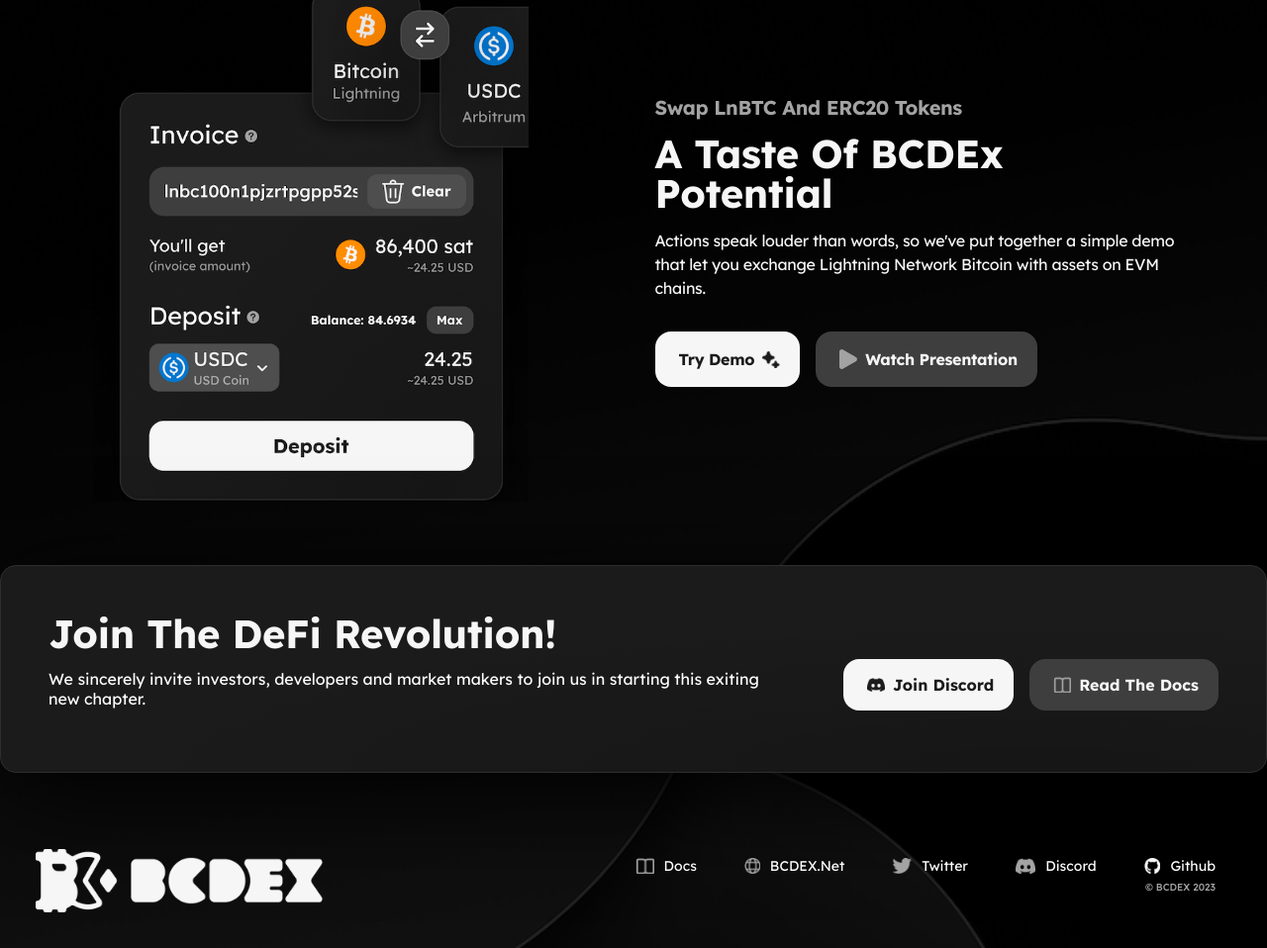
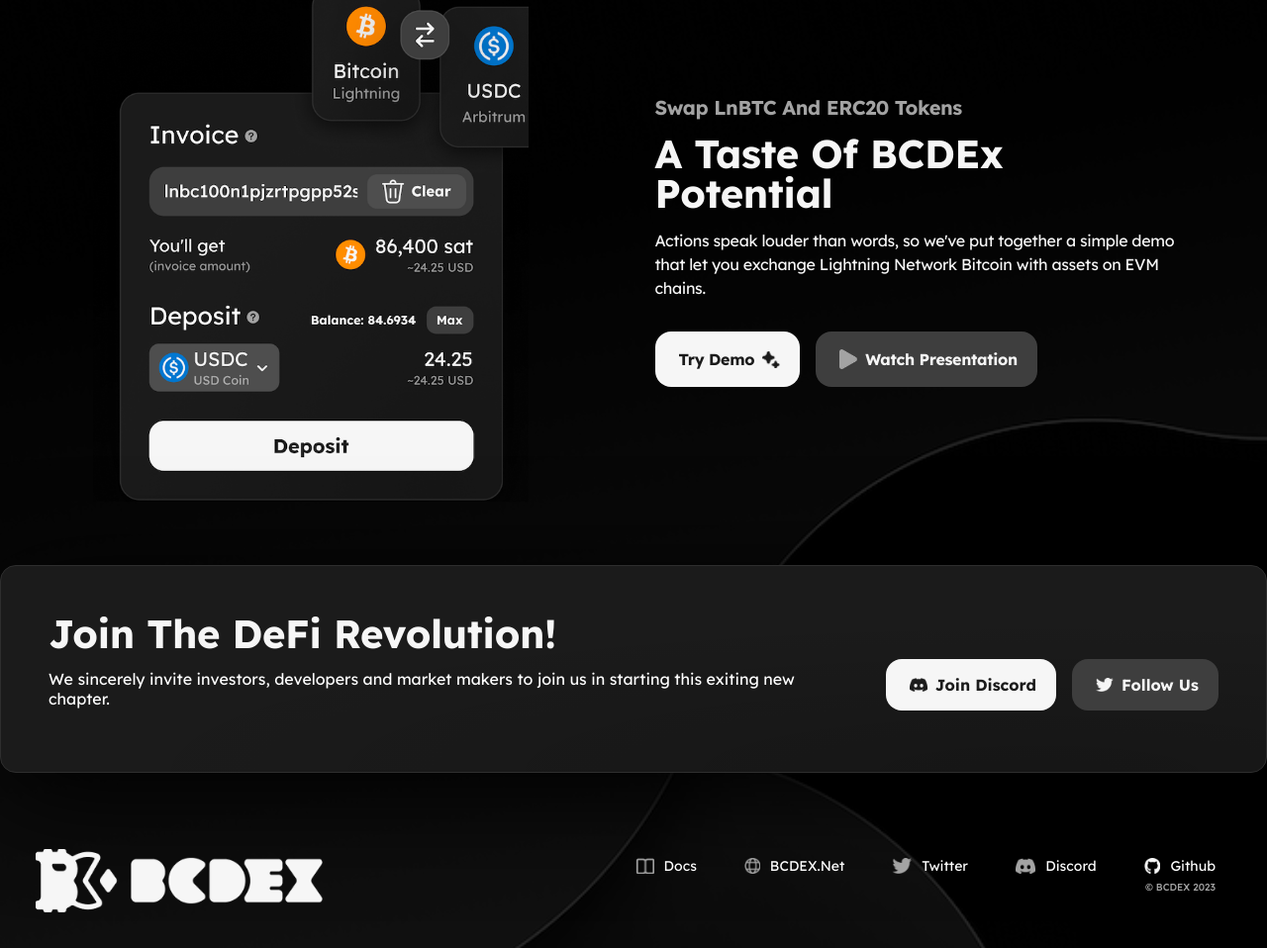
Before and after one commit to BCDExNet/HomePage, a plain HTML site: page index.html in a window 1280 px wide. Shown: the part 3840-4798 px from the top of the page at 99% size. Drawn offline with Linux system fonts and the light colour scheme.

Commit message:
'read the doc' -> 'follow us'

```diff
--- a/index.html
+++ b/index.html
@@ -288,10 +288,10 @@
 					<span>Join Discord</span>
 				</a>
 
-				<a class="darkButton" href="https://docs.bcdex.net" target="_blank">
-					<img src="assets/images/docs.png" width="24px">
+				<a class="darkButton" href="https://twitter.com/bcde2009" target="_blank">
+					<img src="assets/images/twitter_white.png" width="24px">
 
-					<span>Read the docs</span>
+					<span>Follow Us</span>
 				</a>
 			</div>
 		</div>
```
Also changed, not shown: assets/images/twitter_white.png (added).
